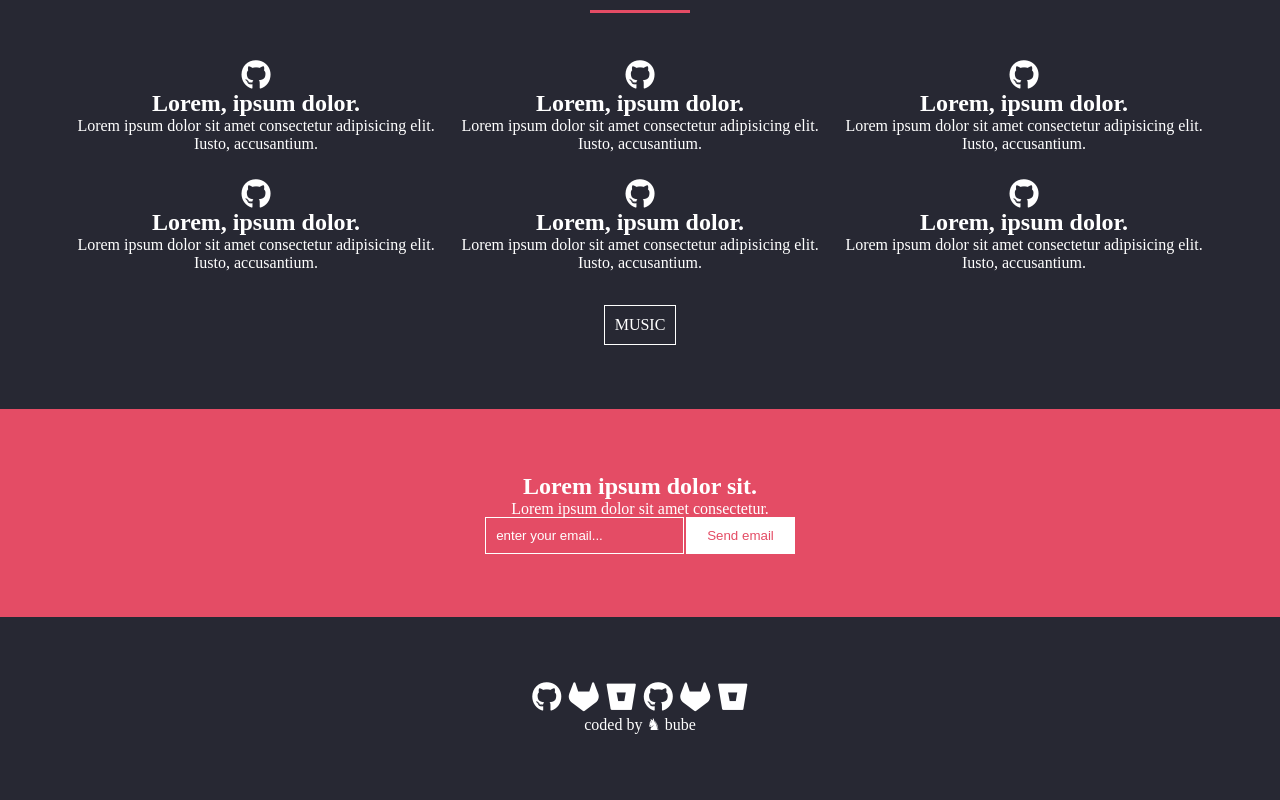
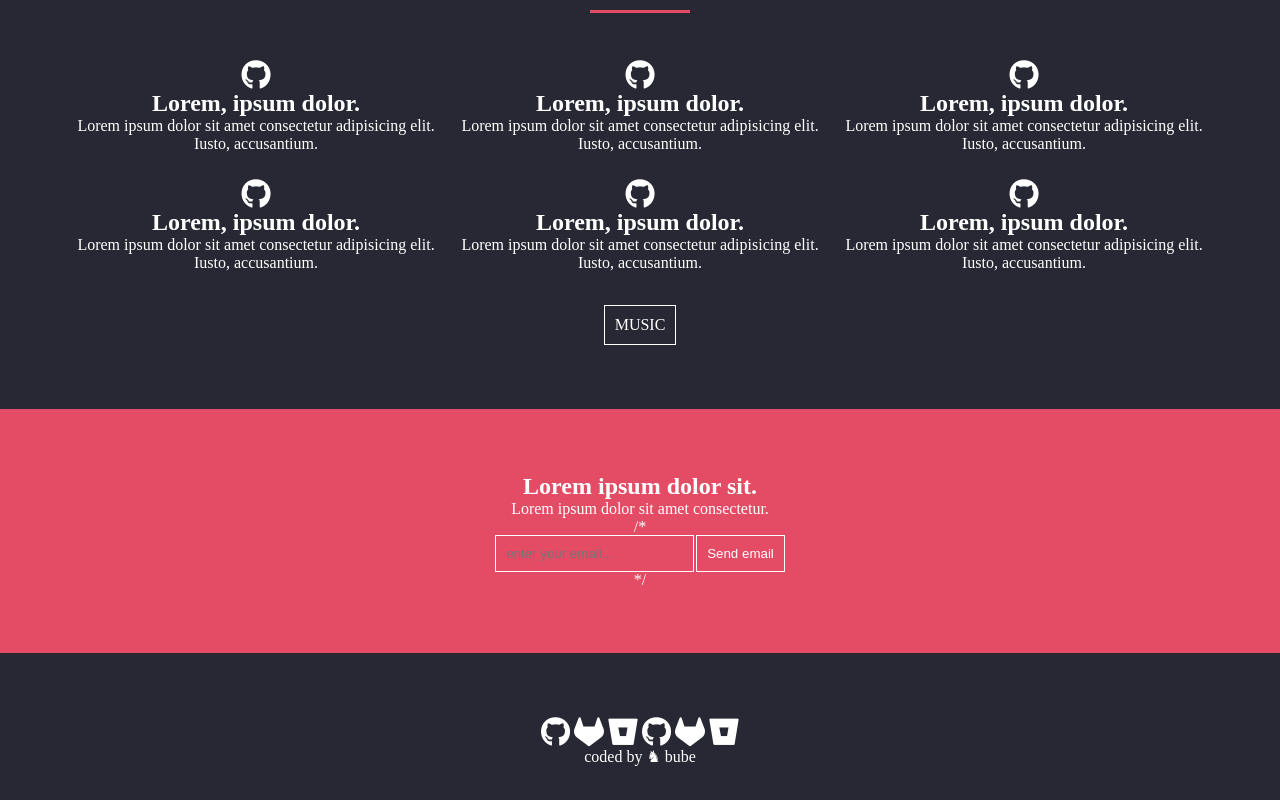
Before and after one commit to B-U-B-E/TESLA, a plain HTML site: page index.html in a window 1280 px wide. Shown: the part 2529-3329 px from the top of the page. Drawn offline with Linux system fonts and the light colour scheme.

Commit message:
Update index.html

```diff
--- a/index.html
+++ b/index.html
@@ -237,10 +237,7 @@
         background-color: #e44c65;
     }
 
-    .icons {
-        font-size: 30px;
 
-    }
 
     i {
         font-size: 30px;
@@ -262,15 +259,9 @@
 
     }
 
-    input[type=submit] {
-        background-color: white;
-        color: #e44c65;
 
-    }
 
-    input[type="text"]::-webkit-input-placeholder {
-        color: white;
-    }
+
 
     .features-header::after {
         content: "";
@@ -281,7 +272,7 @@
         margin-top: 30px;
     }
 
-    input[type="submit"] { background: #fff; border: none; padding: 10px 20px; color: #e44c65;}
+
 
 
 
@@ -559,10 +550,10 @@
                 <h2>Lorem ipsum dolor sit.</h2>
                 <p>Lorem ipsum dolor sit amet consectetur.</p>
 
-                <form action="">
+               /* <form action="">
                     <input type="text" placeholder="enter your email...">
                     <input type="submit" value="Send email">
-                </form>
+                </form>*/
             </div>
         </div>
 
```
